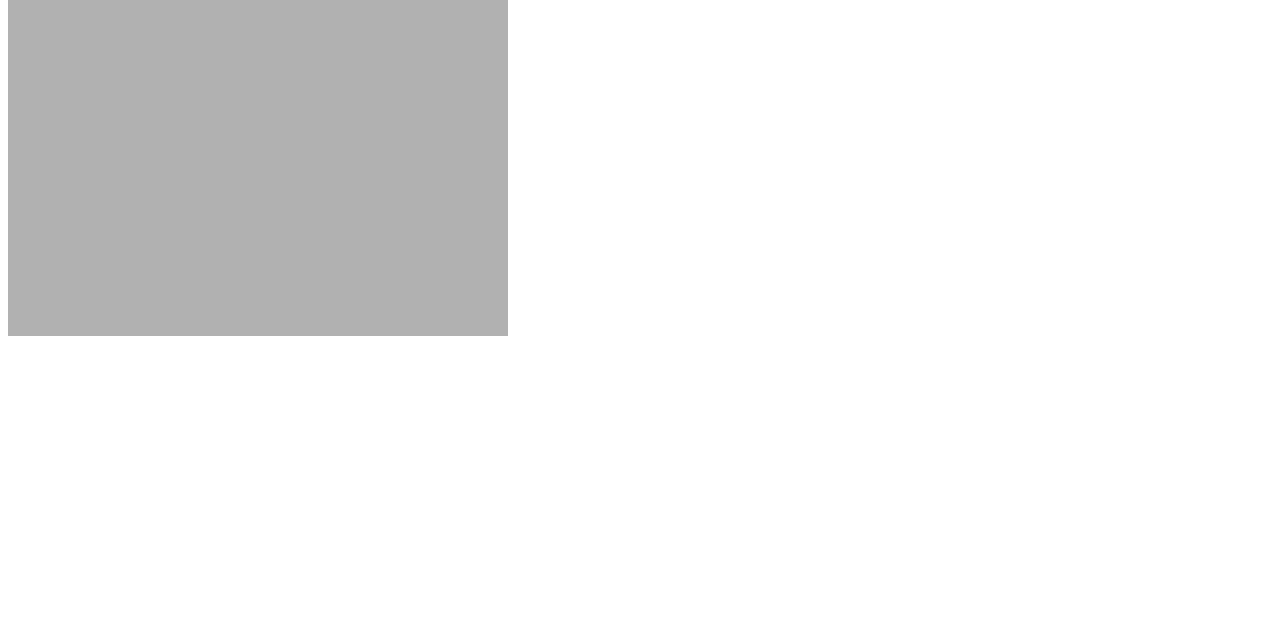
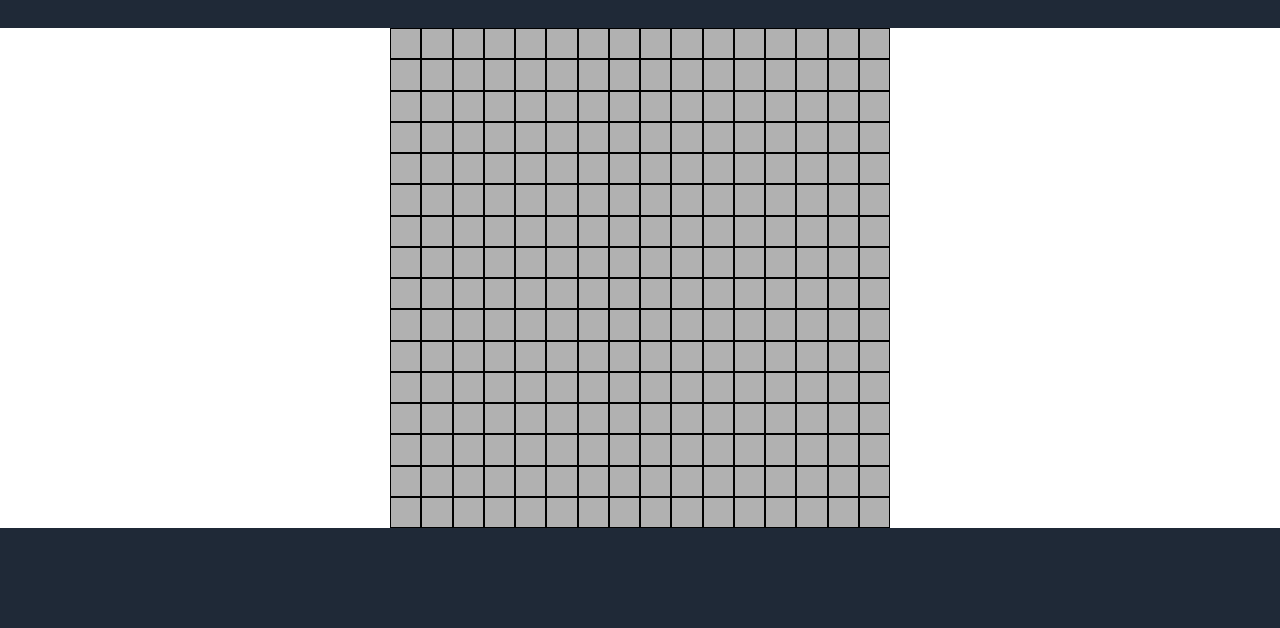
Before and after one commit to davidlueke/etch, a plain HTML site: page index.html in a window 1280 px wide. Shown: the part 172-800 px from the top of the page. Drawn offline with Linux system fonts and the light colour scheme.

Commit message:
Add overall style to the page

```diff
--- a/index.html
+++ b/index.html
@@ -8,8 +8,13 @@
         <title>Etch-a-Sketch</title>
     </head>
     <body>
-        <div class="box"></div>
+        <div class = "header"><H1>Etch-a-Sketch</H1></div>
 
+        <div class="main">
+            <div class="box"></div>
+        </div>
+
+        <div class="footer"></div>
 
     </body>
 </html>
--- a/script.js
+++ b/script.js
@@ -1,21 +1,21 @@
 function getWidth (){
-    let result = 100/pixel
-    return `${result}%`
-}
+    let result = 100/pixel;
+    return `${result}%`;
+};
 
 function createTiles(){
 
     for (i = 0; i < (pixel*pixel); i++){
 
-        let tile = document.createElement("div")
-        tile.classList.add("tile")
-        tile.style.minHeight = getWidth()
-        tile.style.minWidth = getWidth()
-        box.appendChild(tile)
+        let tile = document.createElement("div");
+        tile.classList.add("tile");
+        tile.style.minHeight = getWidth();
+        tile.style.minWidth = getWidth();
+        box.appendChild(tile);
     }
-}
+};
 
-let pixel = 32
-const box = document.querySelector(".box")
+let pixel = 16;
+const box = document.querySelector(".box");
 
-createTiles()
+createTiles();
--- a/style.css
+++ b/style.css
@@ -1,3 +1,21 @@
+body {
+    box-sizing: border-box;
+    display: flex;
+    flex-direction: column;
+    justify-content: space-between;
+    margin: 0px;
+    height: 100vh;
+}
+
+.header  {
+    background-color: #1F2937;
+    height: 200px;
+}
+
+.main {
+    display: flex;
+    justify-content: center;
+}
 
 .box {
     box-sizing: border-box;
@@ -12,4 +30,24 @@
     box-sizing: border-box;
     background-color: rgb(177, 177, 177);
     flex: 1;
+    border: solid;
+    border-width: 0.00005cm;
 }
+
+.header  {
+    background-color: #1F2937;
+    height: 200px;
+    display: flex;
+    justify-content: center;
+    align-items: center;
+}
+
+h1 {
+    font-size: 100px;
+    color: rgb(177, 177, 177);
+}
+
+.footer {
+    background-color: #1F2937;
+    height: 200px;
+}
```
